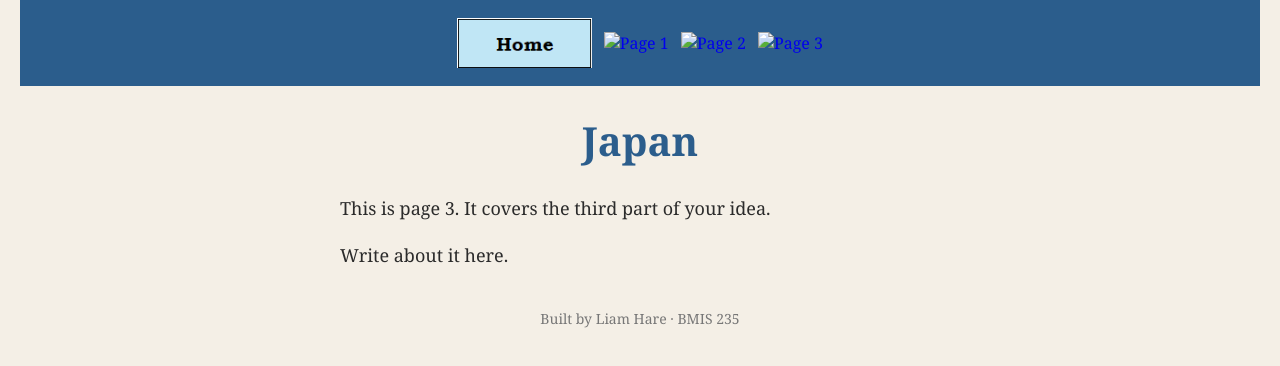
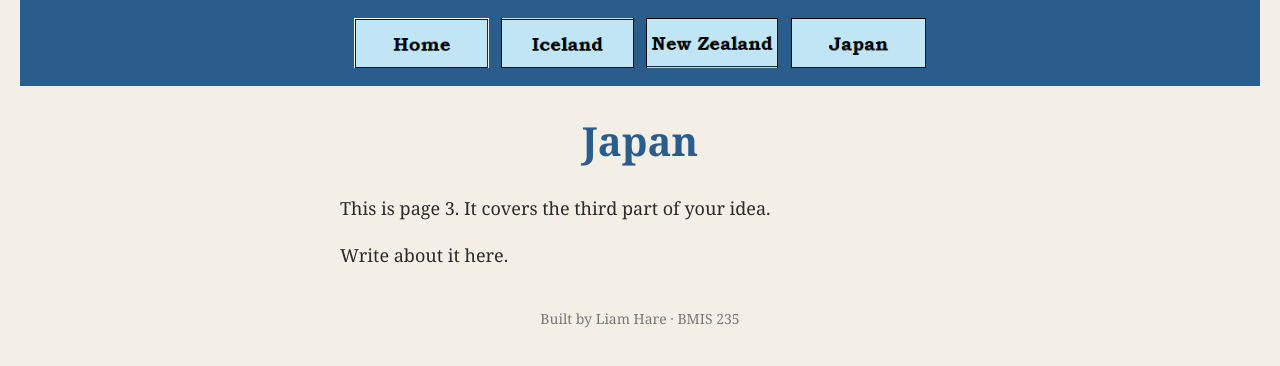
Before and after one commit to hareliam/bmis235-html-3, a plain HTML site: page Japan.html in a window 1280 px wide. Drawn offline with Linux system fonts and the light colour scheme.

Commit message:
Update and rename page3.html to Japan.html

```diff
--- a/page3.html
+++ b/Japan.html
@@ -1,7 +1,7 @@
 <!DOCTYPE html>
 <!--
-  Author: YOUR NAME
-  GU username: YOUR-GU-USERNAME
+  Author: Liam Hare
+  GU username: Liam Hare
   Course: BMIS 235 - HTML-3
 -->
 <html lang="en">
@@ -20,10 +20,10 @@
      other three pages, so every page has the exact same menu.
      ===================================================================== -->
 <nav>
-    <a href="index.html"><img src="img/home.png" alt="Home"></a>
-    <a href="page1.html"><img src="img/page1.png" alt="Page 1"></a>
-    <a href="page2.html"><img src="img/page2.png" alt="Page 2"></a>
-    <a href="page3.html"><img src="img/page3.png" alt="Page 3"></a>
+    <a href="index.html"><img src="img/Home.png" alt="Home"></a>
+    <a href="page1.html"><img src="img/Iceland.png" alt="Iceland"></a>
+    <a href="page2.html"><img src="img/NewZealand.png" alt="New Zealand"></a>
+    <a href="page3.html"><img src="img/Japan.png" alt="Japan"></a>
 </nav>
 
 <h1>Japan</h1>
```
